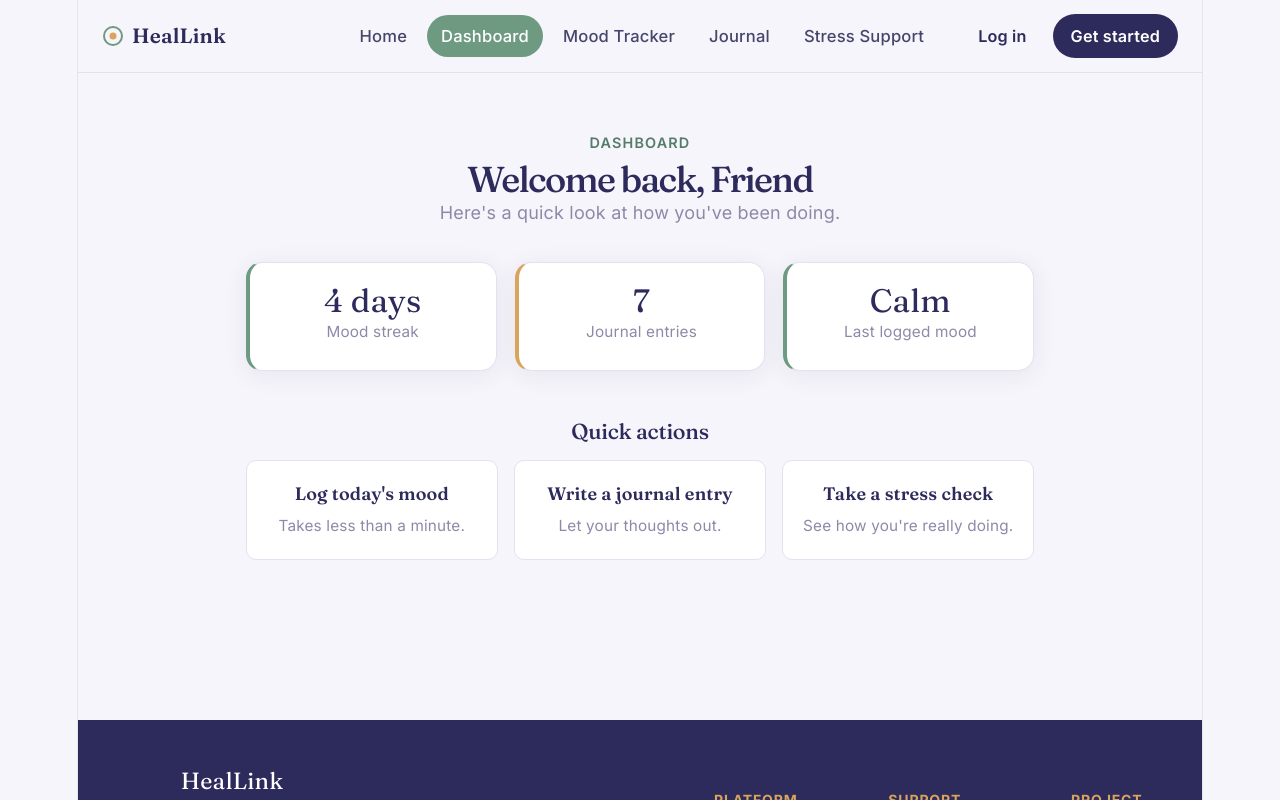
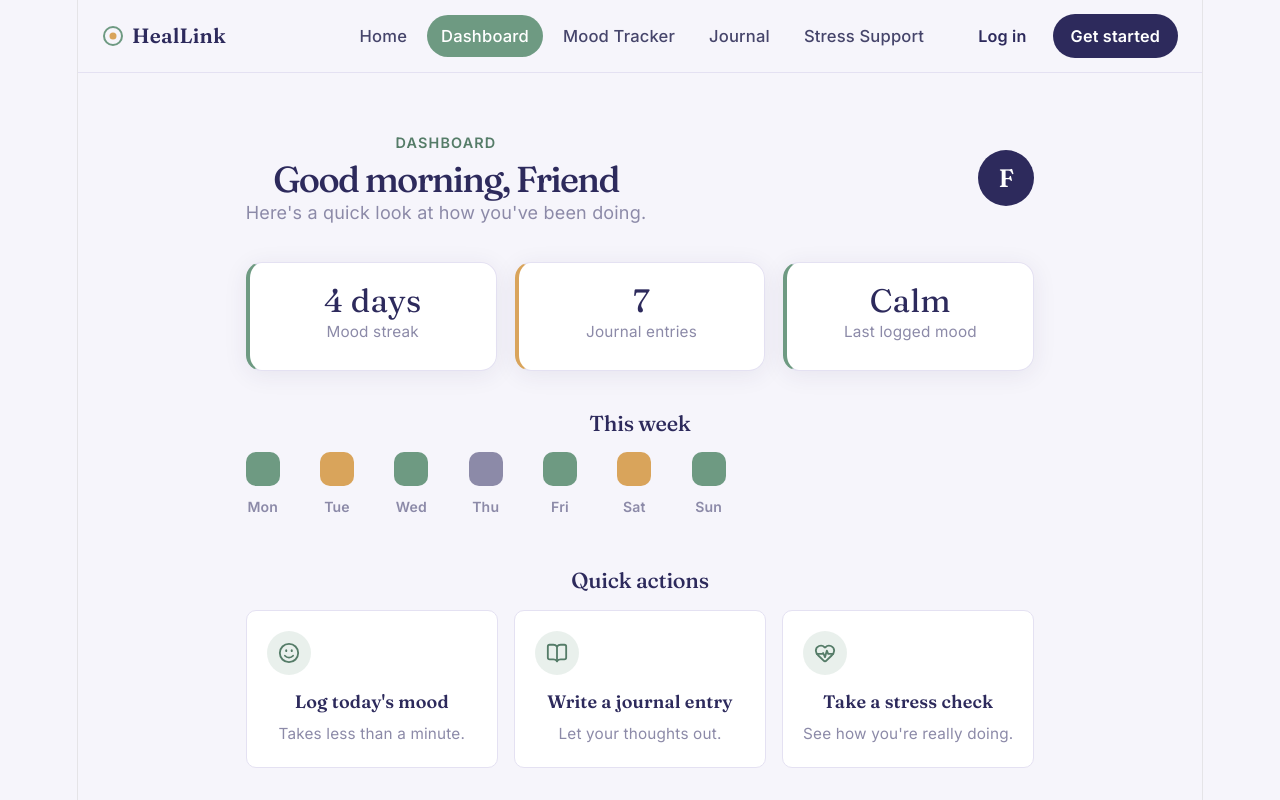
Before and after one commit to induwariadhithya/healLink, a React (Vite) app in the folder client/: page /dashboard in a window 1280 px wide. Shown: the top 800 px of the page. Built offline with nearby package versions, Linux system fonts and the light colour scheme.

Commit message:
Add lucide icons, time-based greeting, avatar, and weekly mood grid to Dashboard

```diff
--- a/client/package.json
+++ b/client/package.json
@@ -11,6 +11,7 @@
   },
   "dependencies": {
     "axios": "^1.19.0",
+    "lucide-react": "^1.39.0",
     "react": "^19.2.7",
     "react-dom": "^19.2.7",
     "react-router-dom": "^7.18.2"
--- a/client/src/pages/Dashboard.css
+++ b/client/src/pages/Dashboard.css
@@ -101,3 +101,79 @@
     grid-template-columns: 1fr;
   }
 }
+.mb-quick-card__icon {
+  width: 44px;
+  height: 44px;
+  border-radius: 50%;
+  background: rgba(110, 154, 130, 0.15);
+  color: var(--mb-sage-dark);
+  display: flex;
+  align-items: center;
+  justify-content: center;
+  margin-bottom: 14px;
+}
+.mb-dash__header-row {
+  display: flex;
+  align-items: center;
+  justify-content: space-between;
+  gap: 20px;
+}
+
+.mb-dash__avatar {
+  width: 56px;
+  height: 56px;
+  border-radius: 50%;
+  background: var(--mb-ink);
+  color: #fff;
+  display: flex;
+  align-items: center;
+  justify-content: center;
+  font-family: var(--mb-font-display);
+  font-size: 1.4rem;
+  font-weight: 600;
+  flex-shrink: 0;
+}
+
+@media (max-width: 500px) {
+  .mb-dash__avatar { display: none; }
+}
+.mb-dash__week {
+  margin-top: 40px;
+}
+
+.mb-dash__week h2 {
+  font-size: 1.2rem;
+  font-weight: 500;
+  margin-bottom: 16px;
+}
+
+.mb-dash__week-grid {
+  display: flex;
+  justify-content: space-between;
+  max-width: 480px;
+  gap: 8px;
+}
+
+.mb-dash__week-day {
+  display: flex;
+  flex-direction: column;
+  align-items: center;
+  gap: 8px;
+}
+
+.mb-dash__week-dot {
+  width: 34px;
+  height: 34px;
+  border-radius: 10px;
+}
+
+.mb-dash__week-day span {
+  font-size: 0.78rem;
+  color: var(--mb-text-muted);
+  font-weight: 600;
+}
+
+@media (max-width: 500px) {
+  .mb-dash__week-grid { max-width: 100%; }
+  .mb-dash__week-dot { width: 26px; height: 26px; }
+}
--- a/client/src/pages/Dashboard.jsx
+++ b/client/src/pages/Dashboard.jsx
@@ -1,5 +1,14 @@
 import { Link } from "react-router-dom";
+import { Smile, BookOpen, HeartPulse } from "lucide-react";
 import "./Dashboard.css";
+
+
+function getGreeting() {
+  const hour = new Date().getHours();
+  if (hour < 12) return "Good morning";
+  if (hour < 18) return "Good afternoon";
+  return "Good evening";
+}
 
 // TODO: replace with real data once Member 2 (mood) & Member 3 (journal)
 // APIs are ready. Example:
@@ -11,6 +20,17 @@ const placeholderStats = {
   lastMood: "Calm",
 };
 
+// TODO: replace with real data from Mood API
+const weeklyMood = [
+  { day: "Mon", color: "#6E9A82" },
+  { day: "Tue", color: "#D9A45B" },
+  { day: "Wed", color: "#6E9A82" },
+  { day: "Thu", color: "#8C8AA8" },
+  { day: "Fri", color: "#6E9A82" },
+  { day: "Sat", color: "#D9A45B" },
+  { day: "Sun", color: "#6E9A82" },
+];
+
 const SUMMARY_CARDS = [
   { label: "Mood streak", value: `${placeholderStats.moodStreakDays} days`, accent: "sage" },
   { label: "Journal entries", value: placeholderStats.journalEntries, accent: "gold" },
@@ -18,19 +38,24 @@ const SUMMARY_CARDS = [
 ];
 
 const QUICK_LINKS = [
-  { title: "Log today's mood", to: "/mood-tracker", desc: "Takes less than a minute." },
-  { title: "Write a journal entry", to: "/journal", desc: "Let your thoughts out." },
-  { title: "Take a stress check", to: "/stress", desc: "See how you're really doing." },
+  { title: "Log today's mood", to: "/mood-tracker", desc: "Takes less than a minute.", icon: Smile },
+  { title: "Write a journal entry", to: "/journal", desc: "Let your thoughts out.", icon: BookOpen },
+  { title: "Take a stress check", to: "/stress", desc: "See how you're really doing.", icon: HeartPulse },
 ];
 
 export default function Dashboard() {
   return (
     <main className="mb-dash">
       <header className="mb-dash__header">
+  <div className="mb-dash__header-row">
     <div>
       <span className="mb-dash__eyebrow">Dashboard</span>
-          <h1>Welcome back, {placeholderStats.userName}</h1>
+      <h1>{getGreeting()}, {placeholderStats.userName}</h1>
       <p>Here's a quick look at how you've been doing.</p>
+    </div>
+    <div className="mb-dash__avatar">
+      {placeholderStats.userName.charAt(0)}
+    </div>
   </div>
 </header>
 
@@ -43,15 +68,36 @@ export default function Dashboard() {
         ))}
       </section>
 
+      <section className="mb-dash__week">
+  <h2>This week</h2>
+  <div className="mb-dash__week-grid">
+    {weeklyMood.map((d) => (
+      <div className="mb-dash__week-day" key={d.day}>
+        <div
+          className="mb-dash__week-dot"
+          style={{ background: d.color }}
+        />
+        <span>{d.day}</span>
+      </div>
+    ))}
+  </div>
+</section>
+
       <section className="mb-dash__quick">
         <h2>Quick actions</h2>
         <div className="mb-dash__quick-grid">
-          {QUICK_LINKS.map((item) => (
+          {QUICK_LINKS.map((item) => {
+  const Icon = item.icon;
+  return (
     <Link to={item.to} className="mb-quick-card" key={item.title}>
+      <div className="mb-quick-card__icon">
+        <Icon size={22} />
+      </div>
       <h3>{item.title}</h3>
       <p>{item.desc}</p>
     </Link>
-          ))}
+  );
+})}
         </div>
       </section>
     </main>
--- a/package.json
+++ b/package.json
@@ -14,6 +14,7 @@
     "cors": "^2.8.6",
     "dotenv": "^17.4.2",
     "express": "^5.2.1",
+    "lucide-react": "^1.39.0",
     "mongoose": "^9.7.4"
   },
   "devDependencies": {
```
Also changed, not shown: 2 other files (tests, documents, lock files or other folders). Lines whose indentation alone changed are shown as unchanged.
